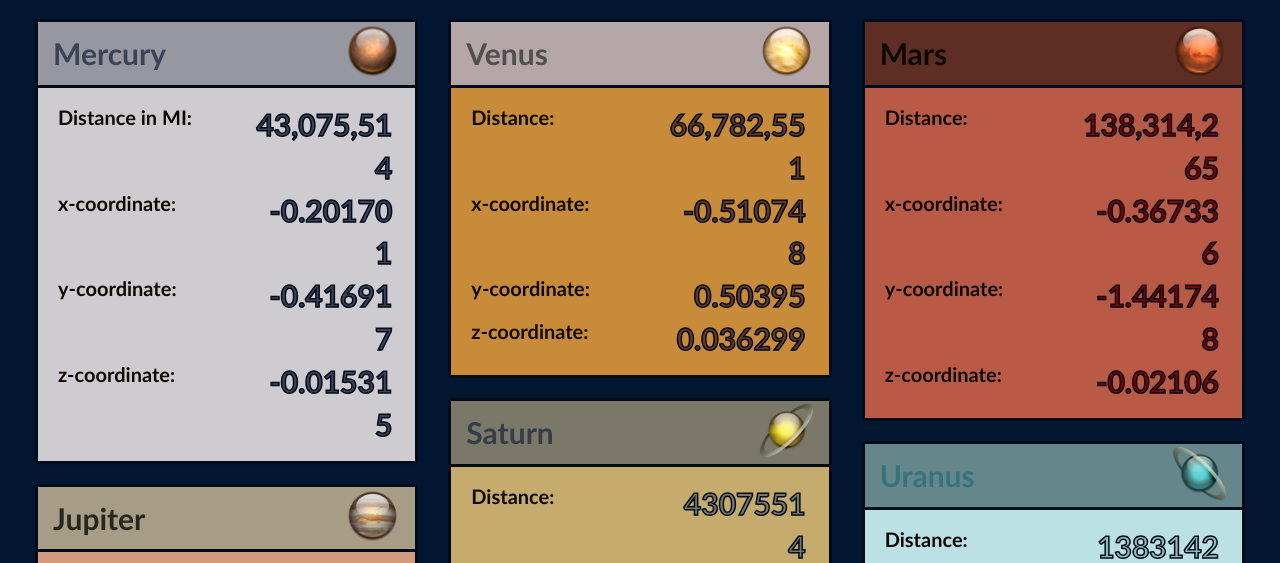
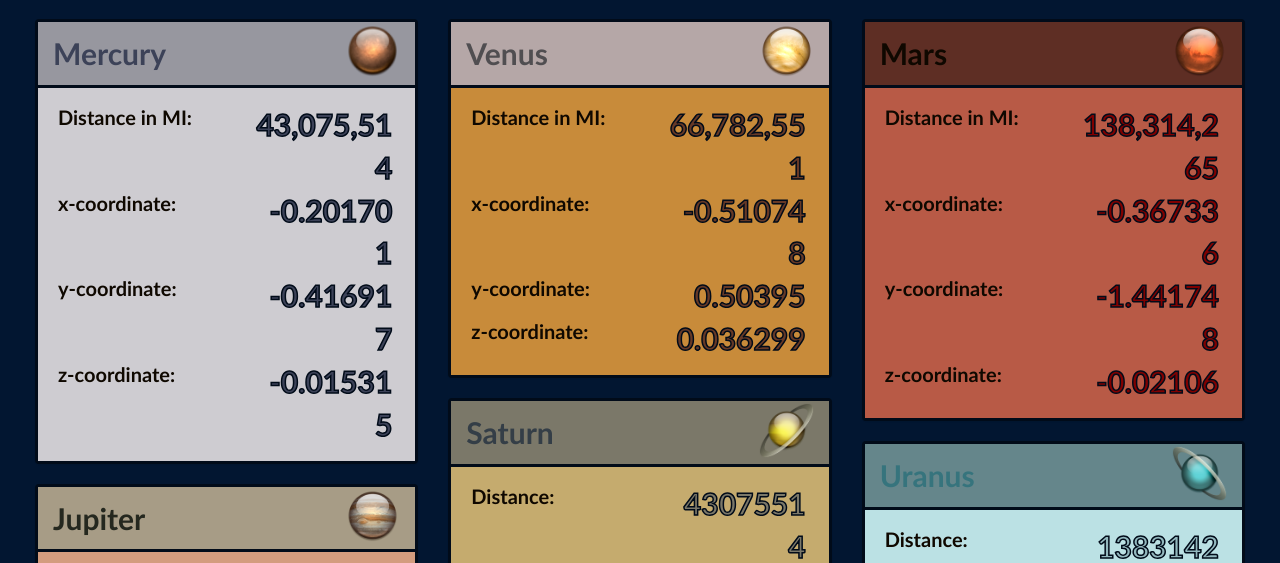
Before and after one commit to BarbosaO/Solar-System-Timer, a Flask app: page / in a window 1280 px wide. Shown: the part 541-1104 px from the top of the page. Run offline with Flask 2, Linux system fonts and the light colour scheme; some libraries are stand-ins or nearby versions.

Commit message:
Corrected distance display for Mercury and Mars

```diff
--- a/static/js/app.js
+++ b/static/js/app.js
@@ -12,12 +12,14 @@ function executeQuery() {
             $('#mercury-hz').text(resp['calculations'][0][3]);
 
             // update value for venus
+            $('#venus-dist-text').text(resp['text'])
             $('#venus-dist').text(resp['distance'][1]);
             $('#venus-hx').text(resp['calculations'][1][1]);
             $('#venus-hy').text(resp['calculations'][1][2]);
             $('#venus-hz').text(resp['calculations'][1][3]);
 
             // update value for mars
+            $('#mars-dist-text').text(resp['text'])
             $('#mars-dist').text(resp['distance'][2]);
             $('#mars-hx').text(resp['calculations'][2][1]);
             $('#mars-hy').text(resp['calculations'][2][2]);
@@ -50,9 +52,11 @@ $(document).ready(function(){
                         $('#mercury-dist').text(resp['distance'][0]);
 
                         // update value for venus
+                        $('#venus-dist-text').text(resp['text'])
                         $('#venus-dist').text(resp['distance'][1]);
 
                         // update value for mars
+                        $('#mars-dist-text').text(resp['text'])
                         $('#mars-dist').text(resp['distance'][2]);
                     },
                     complete: function(data){
@@ -78,9 +82,11 @@ $(document).ready(function(){
                         $('#mercury-dist').text(resp['distance'][0]);
 
                         // update value for venus
+                        $('#venus-dist-text').text(resp['text'])
                         $('#venus-dist').text(resp['distance'][1]);
 
                         // update value for mars
+                        $('#mars-dist-text').text(resp['text'])
                         $('#mars-dist').text(resp['distance'][2]);
                     },
                     complete: function(data){
--- a/templates/index.html
+++ b/templates/index.html
@@ -145,7 +145,7 @@
 
                 <div class="panel-body venus-body">
                     <div class="row">
-                        <div class="col-xs-6 venus"  style="padding-left: 0px;">Distance:</div>
+                        <div id=venus-dist-text class="col-xs-6 venus"  style="padding-left: 0px;">Distance:</div>
                         <div id=venus-dist class="col-xs-6 venus-dist">{{calculations[1][0]}}</div>
                     </div>
                     <div class="row">
@@ -201,7 +201,7 @@
 
                 <div class="panel-body mars-body">
                     <div class="row">
-                        <div class="col-xs-6 mars"  style="padding-left: 0px;">Distance:</div>
+                        <div id=mars-dist-text class="col-xs-6 mars"  style="padding-left: 0px;">Distance:</div>
                         <div id=mars-dist class="col-xs-6 mars-dist">{{calculations[2][1]}}</div>
                     </div>
                     <div class="row">
```
